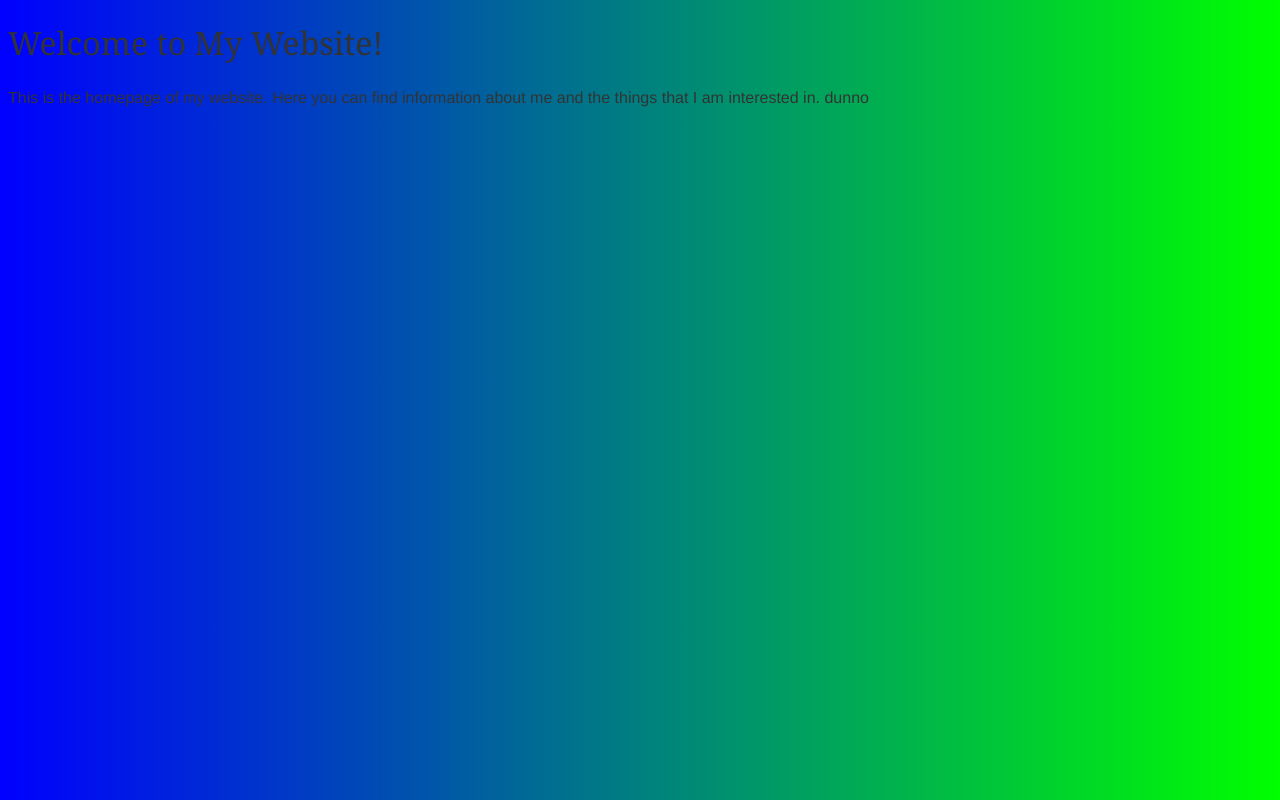
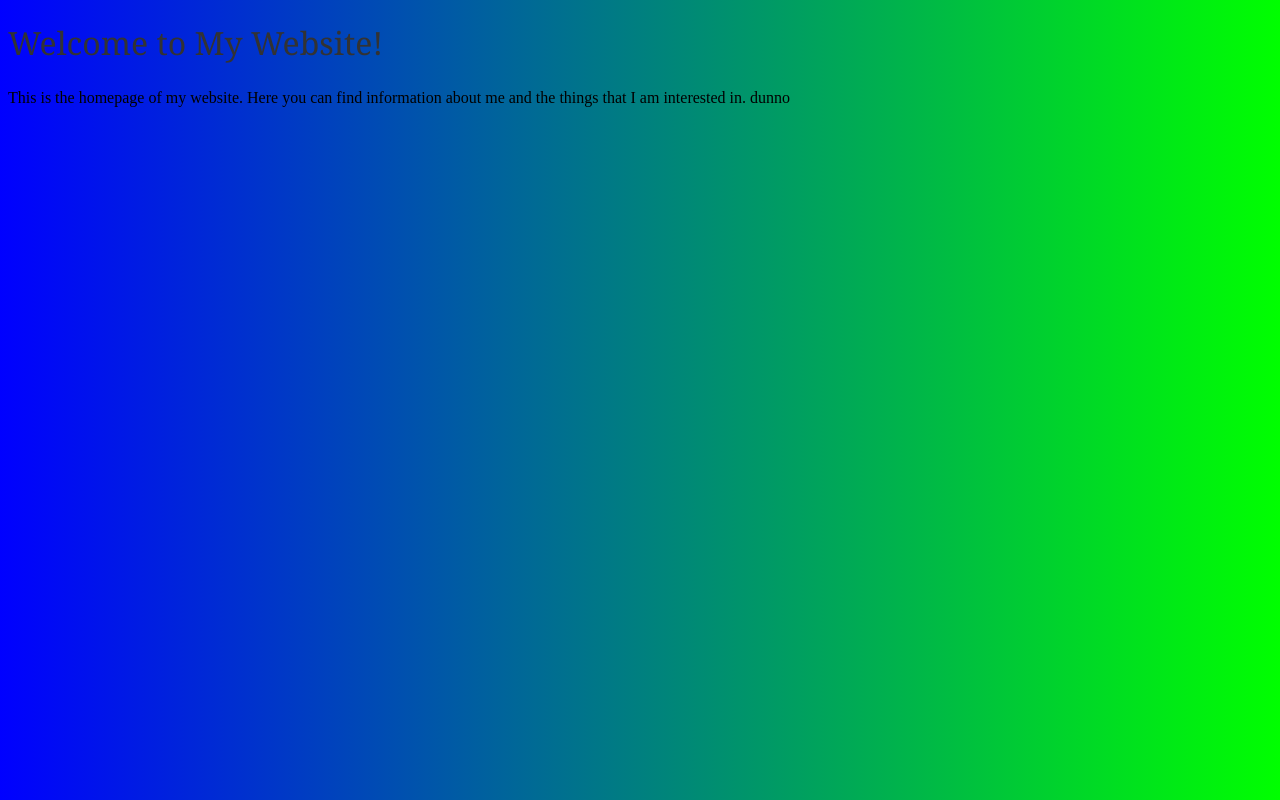
Before and after one commit to fisterloegsovs/fisterloegsovs.github.io, a plain HTML site: page index.html in a window 1280 px wide. Drawn offline with Linux system fonts and the light colour scheme.

Commit message:
Update index.css

```diff
--- a/index.css
+++ b/index.css
@@ -1,6 +1,4 @@
 body {
-  font-family: "Helvetica Neue", sans-serif;
-  color: #333;
   background: linear-gradient(to right, #0000ff, #00ff00);
 }
 
```
